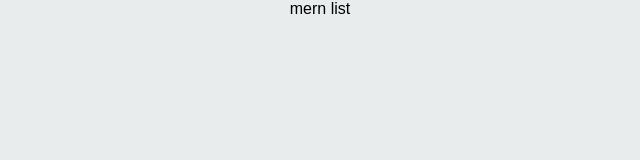
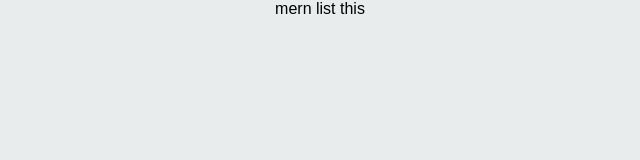
Before and after one commit to Denise-1/list-mern, a React (Create React App) app in the folder client/: page / in a window 1280 px wide. Shown: the top 160 px of the page, without its empty margins (320-960 px from the left). Built offline with nearby package versions, Linux system fonts and the light colour scheme.

Commit message:
test commit

```diff
--- a/client/src/App.js
+++ b/client/src/App.js
@@ -2,7 +2,7 @@
 function App() {
   return (
     <div className="App">
-      mern list
+      mern list this
 
     </div>
   );
```
